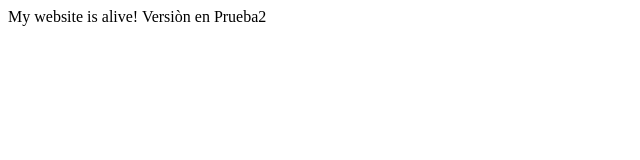
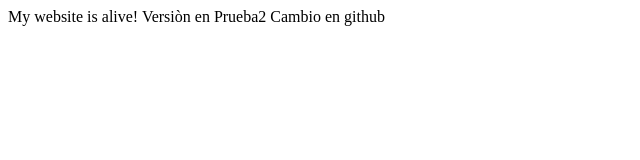
Before and after one commit to tbarrueco/Prueba, a plain HTML site: page index.html in a window 1280 px wide. Shown: the whole page, without its empty margins (0-640 px from the left). Drawn offline with Linux system fonts and the light colour scheme.

Commit message:
Update index.html

```diff
--- a/index.html
+++ b/index.html
@@ -2,5 +2,6 @@
 <body>
 My website is alive!
 Versiòn en Prueba2
+Cambio en github
 </body>
 </html>
```
